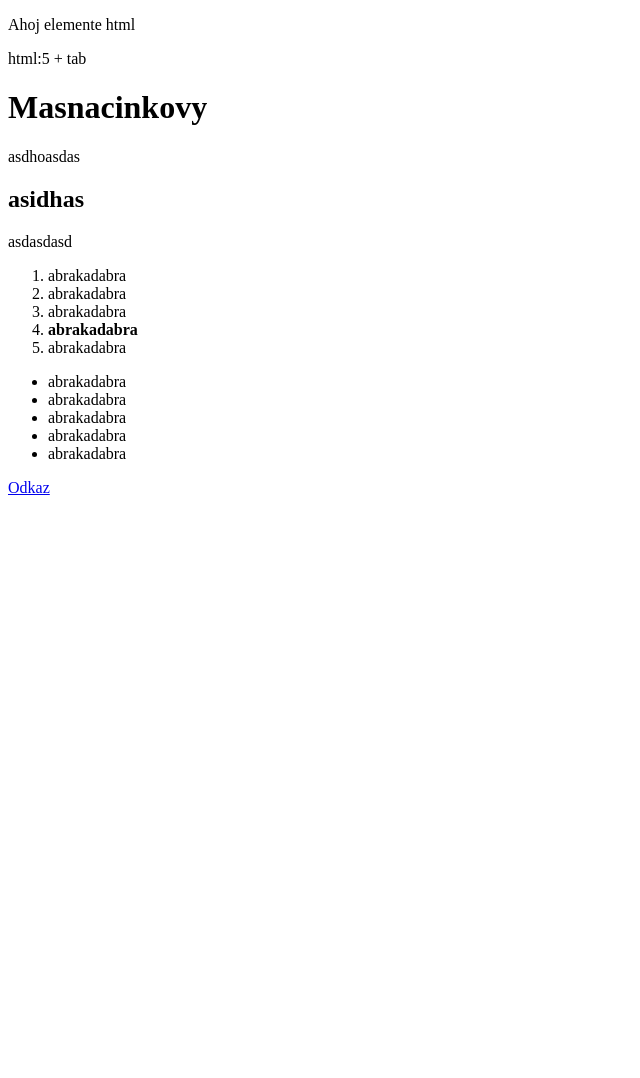
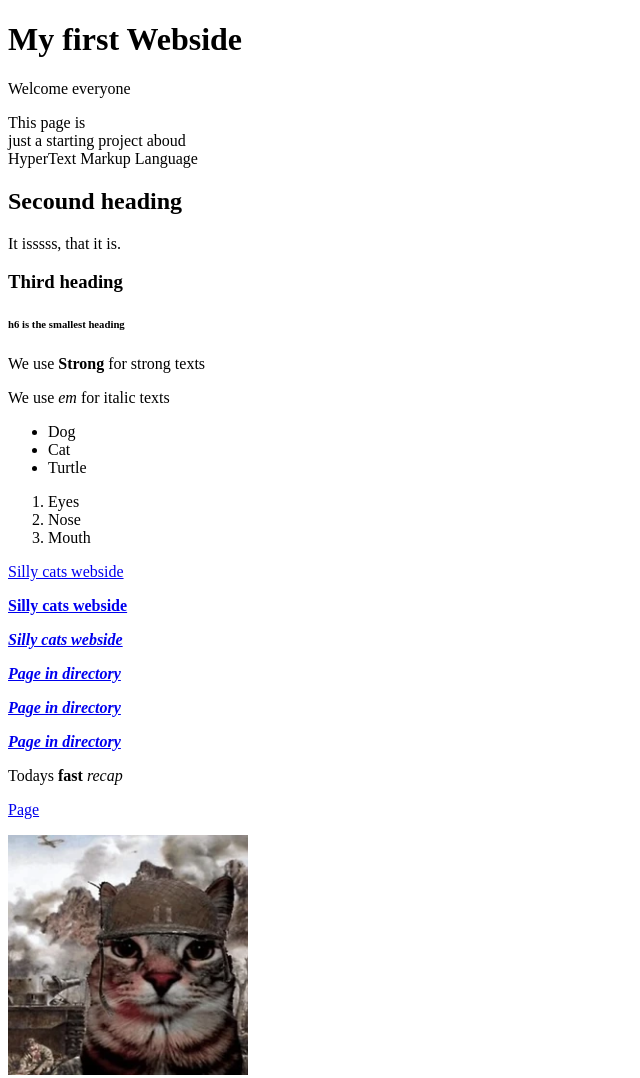
Before and after one commit to KeraxmanCZ/project-odin, a plain HTML site: page index.html in a window 1280 px wide. Shown: the whole page, without its empty margins (0-640 px from the left). Before the commit the page ends 800 px from the top, so only its background shows below. Drawn offline with Linux system fonts and the light colour scheme.

Commit message:
removed bad pages

```diff
--- a/index.html
+++ b/index.html
@@ -3,37 +3,47 @@
 <head>
     <meta charset="UTF-8">
     <meta name="viewport" content="width=device-width, initial-scale=1.0">
-    <title>HTML uceni</title>
+    <title>My First Webside</title>
+</head>
+<body>
+    <h1>My first Webside</h1>
+    <p>Welcome everyone</p>
+    <p>This page is <br> just a starting project aboud <br> HyperText Markup Language</p>
+    <h2>Secound heading</h2>
+    <p>It isssss, that it is.</p>
+    <h3>Third heading</h3>
+    <h6>h6 is the smallest heading</h6>
+    <p>We use <strong>Strong</strong> for strong texts</p>
+    <p>We use <em>em</em> for italic texts</p>
+    <!-- Comment "ctrl + /" -->
 
-</head>
-
-<body>
-    <p> Ahoj elemente html</p>
-    <p> html:5 + tab</p>
-    <h1> Masnacinkovy </h1>
-    <p> asdhoasdas</p>
-    <h2>asidhas</h2>
-    <p>asdasdasd</p>
-
-    <ol> <!-- ORDERED LIST-->
-        <li>abrakadabra</li>
-        <li>abrakadabra</li>
-        <li>abrakadabra</li>
-        <li><strong>abrakadabra</strong></li>
-        <li>abrakadabra</li>
-    </ol> <!-- nesting vice casti(rodice decka ..)-->
-    <!-- komentare -->
-
-    <ul> <!-- unordered list-->
-        <li>abrakadabra</li>
-        <li>abrakadabra</li>
-        <li>abrakadabra</li>
-        <li>abrakadabra</li>
-        <li>abrakadabra</li>
+    <!-- Unordered list -->
+     <ul>
+        <li>Dog</li>
+        <li>Cat</li>
+        <li>Turtle</li>
     </ul>
 
-    <a href="stranka.html"> Odkaz </a> <!-- adress -->
+    <!-- Ordered list -->
 
+    <ol>
+        <li>Eyes</li>
+        <li>Nose</li>
+        <li>Mouth</li>
+    </ol>
+
+    <!-- Odkazy na stranky -->
+    <p><a href="page.html">Silly cats webside</a></p> <!-- Easy -->
+    <p><a href="page.html" target="_blanc"><strong>Silly cats webside</strong></a></p> <!-- target="_blanc" - protected -->
+    <p><a href="page.html" target="_blanc" rel="noopener noreferrer"><strong><em>Silly cats webside</em></strong></a></p> <!-- target="_blanc" rel=- another protection -->
+    <p><a href="directory/aboud.html" target="_blanc" rel="noopener noreferrer"><strong><em>Page in directory</em></strong></a></p>
+    <p><a href="directory/aboud.html" target="_blanc" rel="noopener noreferrer"><strong><em>Page in directory</em></strong></a></p>
+    <p><a href="./directory/aboud.html" target="_blanc" rel="noopener noreferrer"><strong><em>Page in directory</em></strong></a></p> <!-- ./directory/... -->
+
+    <!-- recap -->
+    <p> Todays <strong>fast</strong> <em>recap</em></p>
+    <p><a href="page.html" target="_blank" rel="noopener noreferrer">Page</a></p>
+    <img src="img/warcat.webp" alt="War cat" height="240" width="240">
 
 
 </body>
```
Also changed, not shown: new-index.html (deleted, +0 -47 lines), stranka.html (deleted, +0 -13 lines).
